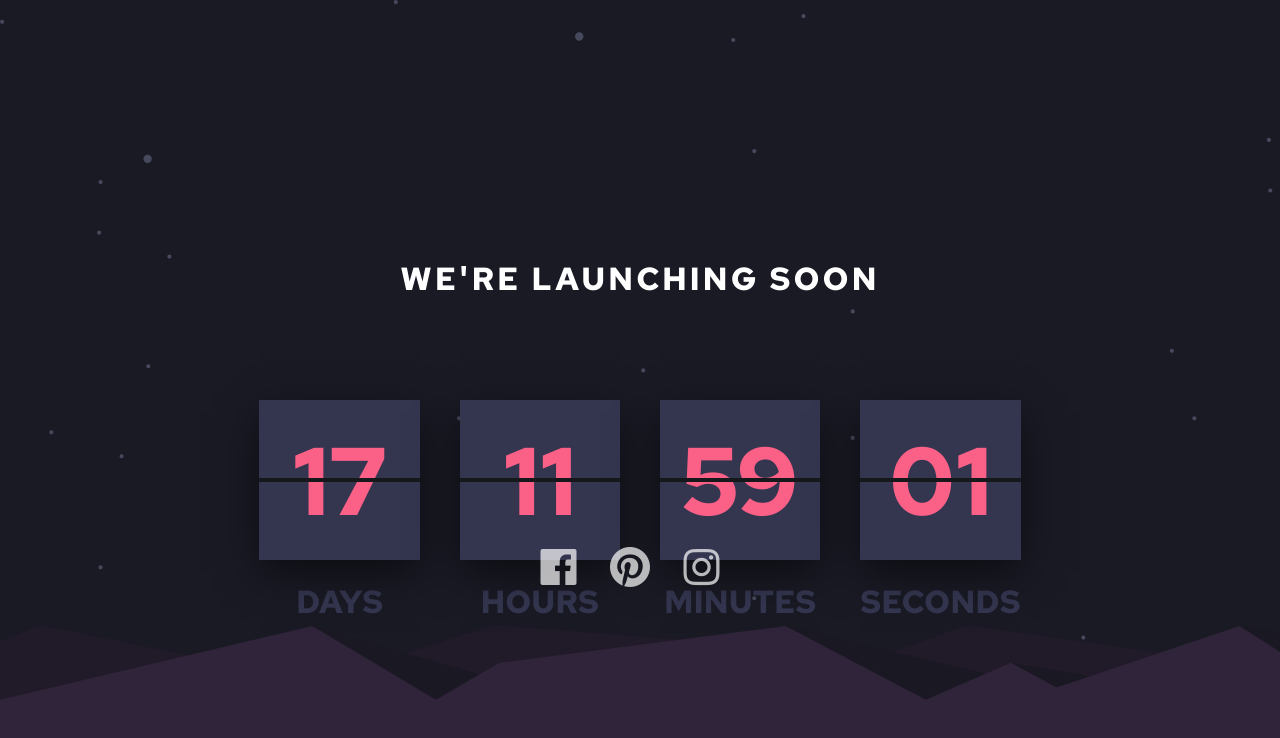
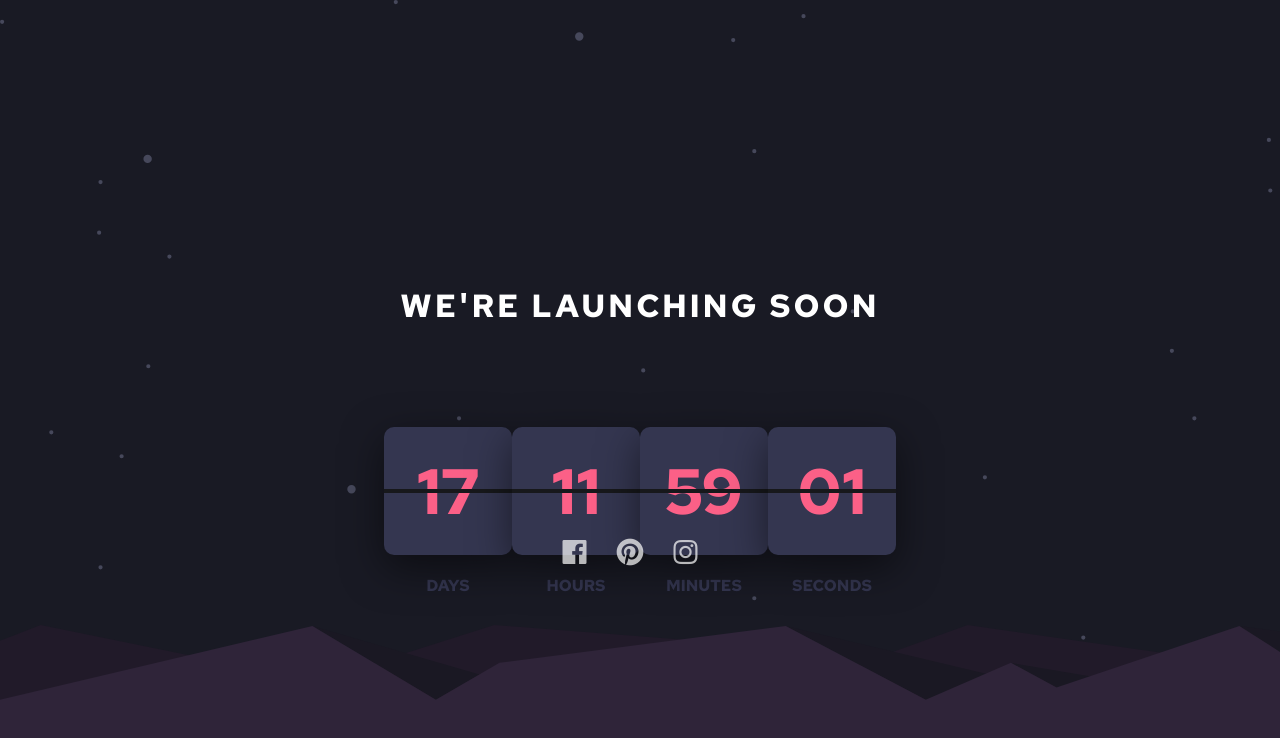
Before and after one commit to harika09/Launch-countdown-timer, a plain HTML site: page index.html in a window 1280 px wide. Drawn offline with nearby package versions, Linux system fonts and the light colour scheme.

Commit message:
Update style.css

```diff
--- a/assets/css/style.css
+++ b/assets/css/style.css
@@ -81,9 +81,8 @@ body::before{
 
 
 .main-content .countdown{
-    display: grid;
-    grid-template-columns: repeat(4, 1fr);
-    grid-gap: 40px;
+    display: flex;
+    flex-direction: row;
     justify-content: center;
     align-items: center;
     color: var(--Soft-red);
@@ -91,14 +90,15 @@ body::before{
 }
 
 .countdown .card{
-    width: 100%;
-    height: 10rem;
+    width: 8rem;
+    height: 8rem;
     background-color: var(--Dark-desaturated-blue);
     display: flex;
     justify-content: center;
     align-items: center;
     box-shadow: 0 0.8rem 2.5rem rgba(0, 0, 0, 0.5);
     position: relative;
+    border-radius: 10px;
 
 }
 
@@ -108,10 +108,11 @@ body::before{
     width: 100%;
     height: 0.24rem;
     background-color: #17181b;
+
 }
 
 .card h2{
-    font-size: 6rem;
+    font-size: 4rem;
     text-align: center;
 }
 
@@ -119,7 +120,7 @@ body::before{
     text-align: center;
     margin-top: 20px;
     color: var(--Dark-desaturated-blue);
-    font-size: 2rem;
+    font-size: 1rem;
 
 }
 
@@ -134,7 +135,7 @@ body::before{
 
 .social-content a{
     margin-right: 20px;
-    font-size: 3rem;
+    font-size: 2rem;
     color: #fff;
     opacity: 0.7;
 }
@@ -158,7 +159,10 @@ body::before{
         grid-gap: 10px;
     }
 
+
      .countdown .card {
+        width: 4.5rem;
+        height: 5rem;
         margin-right: .5rem;
         height: 9rem;
     }
@@ -187,6 +191,7 @@ body::before{
 
 
     .countdown .card {
+        width: 3.5rem;
         margin-right: .5rem;
         height: 5rem;
     }
@@ -205,7 +210,6 @@ body::before{
     }
 
 
-
     .social-content a{
         font-size: 1.8rem;
     }
```
